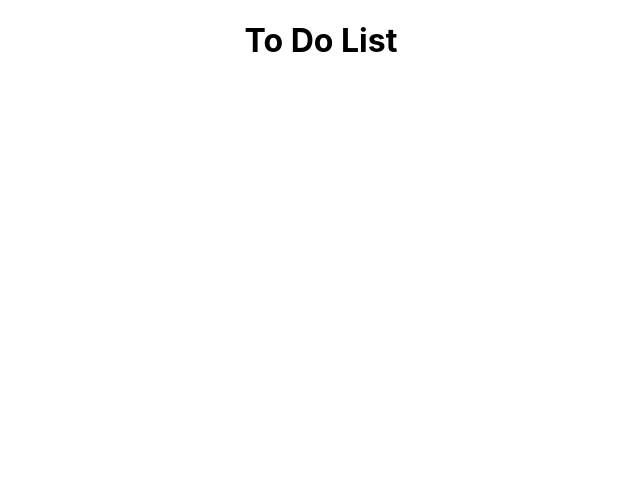
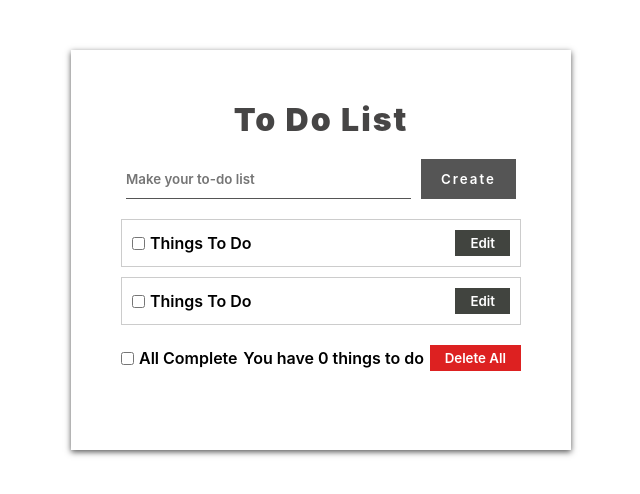
Before and after one commit to wahid2272/react-todo-app, a React (Create React App) app: page / in a window 1280 px wide. Shown: the top 494 px of the page, without its empty margins (319-959 px from the left). Built offline with nearby package versions, Linux system fonts and the light colour scheme.

Commit message:
application structure created with placeholder data and designed with css

```diff
--- a/src/App.css
+++ b/src/App.css
@@ -1,38 +1,14 @@
+.App-background {
+  background-color: #282c34;
+  height: 100vh;
+}
+
 .App {
   text-align: center;
+  background-color: #e9e9e9;
 }
 
 .App-logo {
   height: 40vmin;
   pointer-events: none;
 }
-
-@media (prefers-reduced-motion: no-preference) {
-  .App-logo {
-    animation: App-logo-spin infinite 20s linear;
-  }
-}
-
-.App-header {
-  background-color: #282c34;
-  min-height: 100vh;
-  display: flex;
-  flex-direction: column;
-  align-items: center;
-  justify-content: center;
-  font-size: calc(10px + 2vmin);
-  color: white;
-}
-
-.App-link {
-  color: #61dafb;
-}
-
-@keyframes App-logo-spin {
-  from {
-    transform: rotate(0deg);
-  }
-  to {
-    transform: rotate(360deg);
-  }
-}
--- a/src/App.js
+++ b/src/App.js
@@ -1,12 +1,46 @@
-import './App.css';
+import "./index.css";
 
 function App() {
   return (
-    <div className="App">
-      {/* <header className="App-header">
-      </header> */}
-      <h1>To Do List</h1>
-    </div>
+      <div className="ToDo-App">
+        <h1>To Do List</h1>
+        <form autoComplete="off">
+          <input
+            type="text"
+            name="todos"
+            id="todos"
+            required
+            placeholder="Make your to-do list"
+          />
+          <button type="submit">Create</button>
+        </form>
+
+        <ul>
+          <li>
+            <label htmlFor="">
+              <input type="checkbox" name="" id="" />
+              Things to do
+            </label>
+            <button>Edit</button>
+          </li>
+          <li>
+            <label htmlFor="">
+              <input type="checkbox" name="" id="" />
+              Things to do
+            </label>
+            <button>Edit</button>
+          </li>
+        </ul>
+
+        <div className="row">
+          <label htmlFor="all">
+            <input type="checkbox" name="all" id="all" />
+            All Complete
+          </label>
+          <p>You have 0 things to do</p>
+          <button id="delete">Delete All</button>
+        </div>
+      </div>
   );
 }
 
--- a/src/index.css
+++ b/src/index.css
@@ -1,4 +1,7 @@
-body {
+* {
+  padding: 0;
+  box-sizing: border-box;
+  font-weight: 600;
   margin: 0;
   font-family: -apple-system, BlinkMacSystemFont, 'Segoe UI', 'Roboto', 'Oxygen',
     'Ubuntu', 'Cantarell', 'Fira Sans', 'Droid Sans', 'Helvetica Neue',
@@ -11,3 +14,95 @@ code {
   font-family: source-code-pro, Menlo, Monaco, Consolas, 'Courier New',
     monospace;
 }
+
+.ToDo-App{
+  max-width: 500px;
+  background-color: #fff;
+  width: 100%;
+  min-height: 400px;
+  box-shadow: 0 2px 6px #555;
+  margin: 50px auto;
+  padding: 50px;
+}
+
+h1{
+  text-align: center;
+  /* text-transform: uppercase; */
+  letter-spacing: 2px;
+  font-weight: 900;
+  color: rgb(70, 69, 69);
+}
+form{
+  width: 100%;
+  height: 40px;
+  margin: 20px 0;
+  display: flex;
+}
+form input,
+form button{
+  flex:3;
+  border: none;
+  outline: none;
+  border-bottom: 1px solid #555;
+  margin: 0 5px;
+}
+form button{
+  flex: 1;
+  background: #555;
+  color: white;
+  letter-spacing: 2px;
+  cursor: pointer;
+}
+ul li{
+  list-style: none;
+  border: 1px solid #ccc;
+  margin: 10px 0;
+  padding: 10px;
+  display: flex;
+  justify-content: space-between;
+  align-items: center;
+  text-transform: capitalize;
+}
+ul li .active{
+  opacity: 0.5;
+  text-decoration: line-through;
+}
+ul li input,
+.row input{
+  margin-right: 5px;
+  transform: translateY(1px);
+}
+ul li button,
+.row button{
+  border: none;
+  outline: none;
+  color: white;
+  background: rgb(65, 68, 63);
+  padding: 5px 15px;
+  cursor: pointer;
+}
+ul li button:disabled{
+  opacity: 0.5;
+  cursor: not-allowed;
+}
+.row{
+  display: flex;
+  justify-content: space-between;
+  align-items: center;
+  margin-top: 20px;
+}
+.row #delete{
+  background: rgb(221, 33, 33);
+}
+label{
+  cursor: pointer;
+}
+@media (max-width: 400px){
+  .App{
+    padding: 10px;
+  }
+}
+h2{
+  text-align: center;
+  color: crimson;
+}
```
